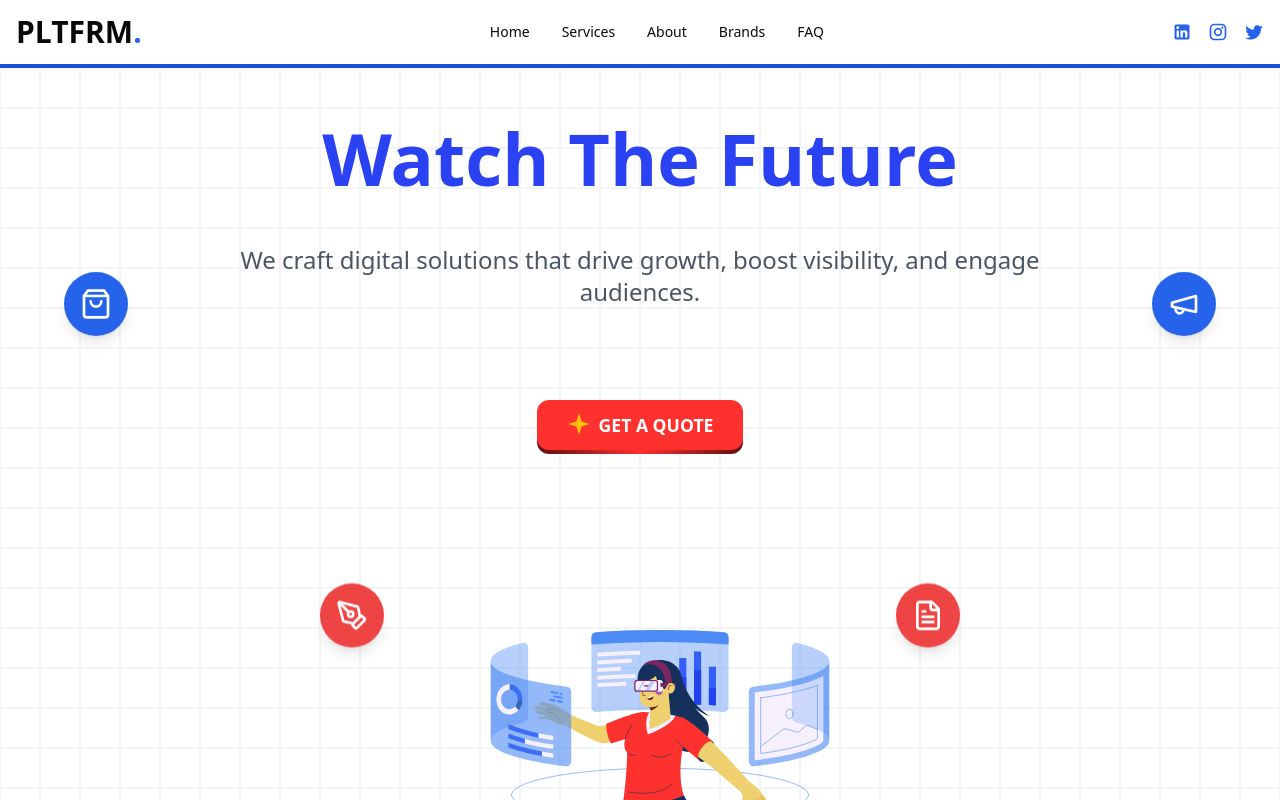
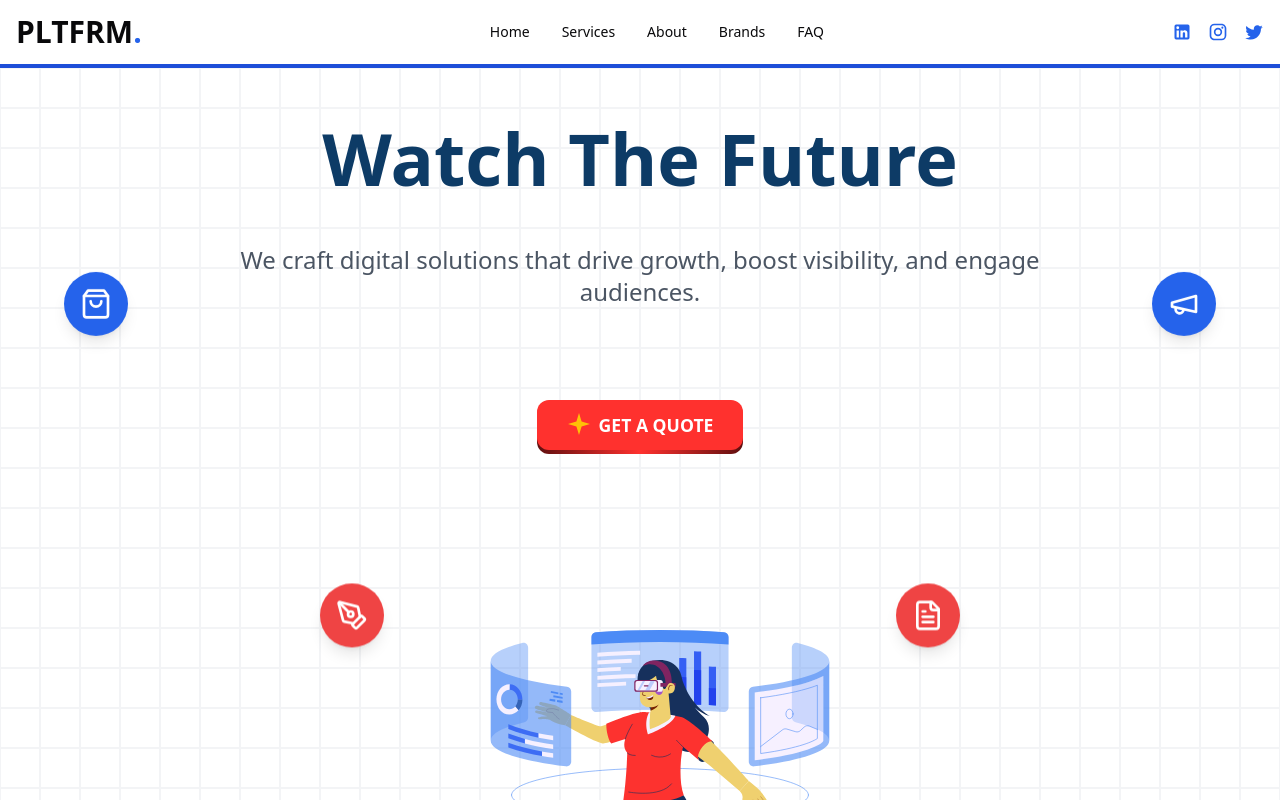
Before and after one commit to Ryrahul/PLTFRM, a React (Vite) app: page / in a window 1280 px wide. Shown: the top 800 px of the page. Built offline with nearby package versions, Linux system fonts and the light colour scheme.

Commit message:
fix: change colour theme of hero-section

```diff
--- a/src/components/hero-section.tsx
+++ b/src/components/hero-section.tsx
@@ -61,7 +61,7 @@ const HeroSection: FC = () => {
       >
         <div className="max-w-4xl mx-auto text-center py-6 space-y-8 md:space-y-4 md:py-8 relative z-10">
           <motion.h1
-            className="text-4xl md:text-7xl mt-6 md:mt-1 leading-tight md:leading-normal font-extrabold text-[#2B42F3] relative z-10"
+            className="text-4xl md:text-7xl mt-6 md:mt-1 leading-tight md:leading-normal font-extrabold text-[#0D3B66] relative z-10"
             initial="hidden"
             animate="visible"
             variants={{
@@ -72,7 +72,7 @@ const HeroSection: FC = () => {
           >
             Watch The Future
           </motion.h1>
-          <p className="text-lg md:py-4 md:text-2xl text-gray-600 font-medium px-4 relative z-10 ">
+          <p className="text-lg md:py-4 md:text-2xl text-gray-600 font-medium px-4 relative z-10">
             We craft digital solutions that drive growth, boost visibility, and
             engage audiences.
           </p>
```
